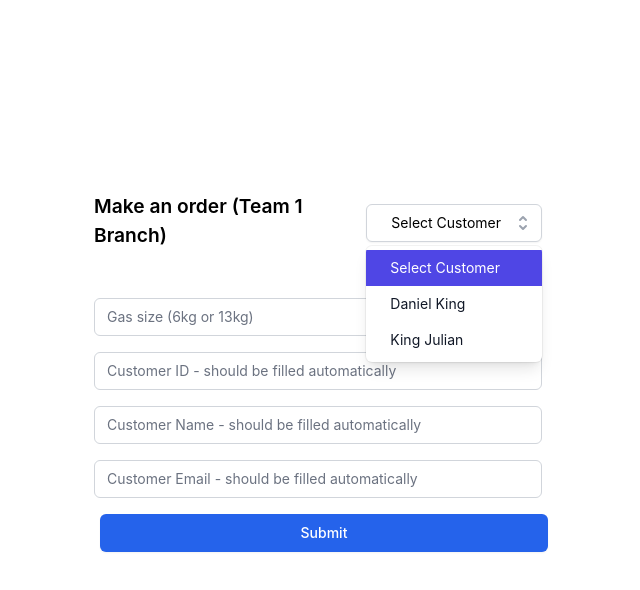
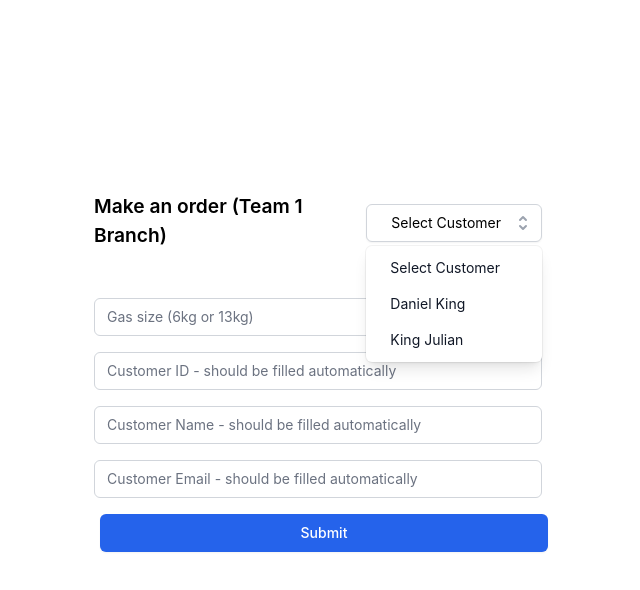
Before and after one commit to HackathonGranularit/Hackathon-003, a React (Create React App) app in the folder ui/: page / in a window 1280 px wide. Both pictures are taken after a click on the button "Select Customer". Shown: the top 590 px of the page, without its empty margins (322-962 px from the left). Built offline with nearby package versions, Linux system fonts and the light colour scheme.

Commit message:
feature: prefill the form with selected customer using dummy data

```diff
--- a/ui/src/components/SelectorBox.js
+++ b/ui/src/components/SelectorBox.js
@@ -34,7 +34,9 @@ const OptionContent = ({person, active}) => {
   )
 }
 export default function SelectorBox({people, selectedCustomer, setSelectedCustomer}) {
-  selectedCustomer = selectedCustomer || people[0]
+  selectedCustomer = selectedCustomer || {
+    name: 'Select Customer',
+  }
   return (
     <Listbox value={selectedCustomer} onChange={setSelectedCustomer}>
       {({open}) => (
@@ -58,6 +60,19 @@ export default function SelectorBox({people, selectedCustomer, setSelectedCustom
             >
               <Listbox.Options
                 className="absolute z-10 mt-1 w-full bg-white shadow-lg max-h-56 rounded-md py-1 text-base ring-1 ring-black ring-opacity-5 overflow-auto focus:outline-none sm:text-sm">
+                <Listbox.Option
+                  className={({active}) =>
+                    classNames(
+                      active ? 'text-gray-800  ' : 'text-gray-900',
+                      'cursor-default select-none relative py-2 pl-3 pr-9'
+                    )
+                  }
+                  value={undefined}
+                >
+                  <OptionContent active={false} person={{
+                    name: 'Select Customer',
+                  }}/>
+                </Listbox.Option>
                 {
                   people.map((person) => (
                     <Listbox.Option
--- a/ui/src/pages/customer.js
+++ b/ui/src/pages/customer.js
@@ -7,23 +7,20 @@ import SelectorBox from "../components/SelectorBox";
 // this is the default customer array
 const customerArr = [
   {
-    id: undefined,
-    name: 'Select Customer',
-  },
-  {
     id: 999,
     name: 'Daniel King',
+    email:'waruodaniel@gmail.com'
   },
   {
     id: 888,
     name: 'King Julian',
+    email:'kingjulian@gmail.com'
   },
 ]
 
 function Customer() {
   // this is the state for the customer array
-  const [selectedCustomer, setSelectedCustomer] = useState(customerArr[0])
-
+  const [selectedCustomer, setSelectedCustomer] = useState(undefined)
   return (
     <MainDiv>
       <TopDiv><h3>Make an order (Team 1 Branch)</h3>
@@ -46,6 +43,7 @@ function Customer() {
           name="customerID"
           type="name"
           required
+          defaultValue={selectedCustomer && selectedCustomer.id}
           className="mt-4 appearance-none rounded-md relative block w-full px-3 py-2 border border-gray-300 placeholder-gray-500 text-gray-900  focus:outline-none focus:ring-indigo-500 focus:border-indigo-500 focus:z-10 sm:text-sm"
           placeholder="Customer ID - should be filled automatically"
         />
@@ -54,14 +52,16 @@ function Customer() {
           name="item-name"
           type="name"
           required
+          defaultValue={selectedCustomer && selectedCustomer.name}
           className="mt-4 appearance-none rounded-md relative block w-full px-3 py-2 border border-gray-300 placeholder-gray-500 text-gray-900  focus:outline-none focus:ring-indigo-500 focus:border-indigo-500 focus:z-10 sm:text-sm"
           placeholder="Customer Name - should be filled automatically"
         />
         <input
-          id="item-name"
-          name="item-name"
-          type="name"
+          id="item-email"
+          name="item-email"
+          type="email"
           required
+          defaultValue={selectedCustomer && selectedCustomer.email}
           className="mt-4 appearance-none rounded-md relative block w-full px-3 py-2 border border-gray-300 placeholder-gray-500 text-gray-900  focus:outline-none focus:ring-indigo-500 focus:border-indigo-500 focus:z-10 sm:text-sm"
           placeholder="Customer Email - should be filled automatically"
         />
```
